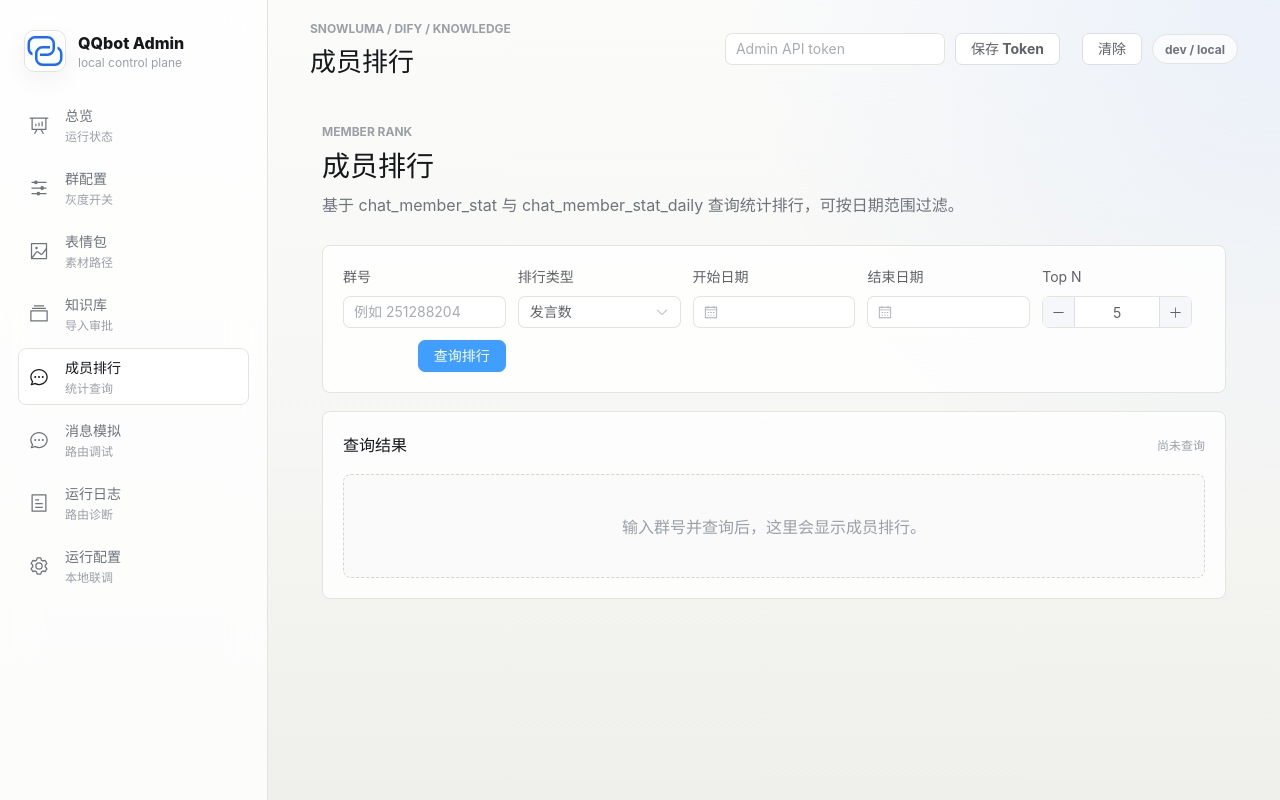
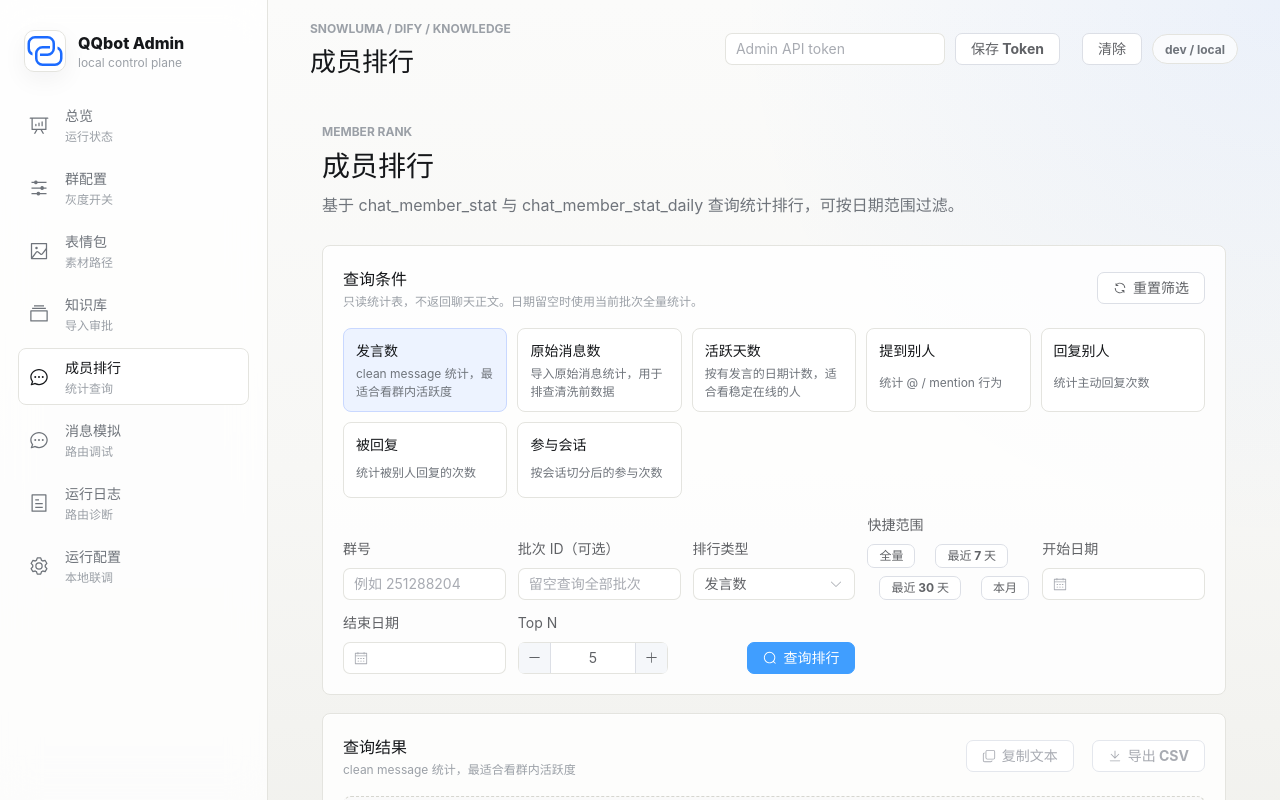
Before and after one commit to yellowshre/qq-group-ai-bot, a Vue app in the folder admin-ui/: page /member-rank in a window 1280 px wide. Shown: the top 800 px of the page. Built offline with nearby package versions, Linux system fonts and the light colour scheme.

Commit message:
feat: polish member rank admin page

```diff
--- a/admin-ui/src/styles/main.css
+++ b/admin-ui/src/styles/main.css
@@ -451,6 +451,47 @@ textarea {
   gap: 12px;
 }
 
+.rank-preset-grid {
+  display: grid;
+  grid-template-columns: repeat(auto-fit, minmax(148px, 1fr));
+  gap: 10px;
+  margin-bottom: 16px;
+}
+
+.rank-preset-card {
+  display: grid;
+  gap: 5px;
+  min-height: 76px;
+  padding: 11px 12px;
+  border: 1px solid var(--line);
+  border-radius: 8px;
+  background: var(--surface);
+  color: var(--text);
+  cursor: pointer;
+  text-align: left;
+}
+
+.rank-preset-card:hover,
+.rank-preset-card.active {
+  border-color: #c9d8ff;
+  background: var(--accent-soft);
+}
+
+.rank-preset-card span {
+  font-size: 14px;
+  font-weight: 760;
+}
+
+.rank-preset-card small {
+  display: -webkit-box;
+  overflow: hidden;
+  color: var(--muted);
+  font-size: 12px;
+  line-height: 1.45;
+  -webkit-box-orient: vertical;
+  -webkit-line-clamp: 2;
+}
+
 .knowledge-filter {
   display: grid;
   grid-template-columns: repeat(auto-fit, minmax(150px, 1fr));
@@ -496,6 +537,25 @@ textarea {
 .rank-table {
   --el-table-border-color: var(--line);
   --el-table-header-bg-color: #f7f7f4;
+}
+
+.rank-result-strip {
+  margin-bottom: 14px;
+}
+
+.member-cell {
+  display: grid;
+  gap: 2px;
+}
+
+.member-cell strong,
+.rank-score {
+  font-weight: 760;
+}
+
+.member-cell span {
+  color: var(--subtle);
+  font-size: 12px;
 }
 
 .knowledge-tabs {
--- a/admin-ui/src/views/MemberRankView.vue
+++ b/admin-ui/src/views/MemberRankView.vue
@@ -1,4 +1,5 @@
 <script setup lang="ts">
+import { CopyDocument, Download, Refresh, Search } from '@element-plus/icons-vue'
 import { ElMessage } from 'element-plus'
 import { computed, ref } from 'vue'
 
@@ -9,6 +10,7 @@ const loading = ref(false)
 const result = ref<MemberRankResponse | null>(null)
 const form = ref({
   groupId: '',
+  batchId: '',
   rankType: 'MESSAGE',
   startDate: '',
   endDate: '',
@@ -16,19 +18,46 @@ const form = ref({
 })
 
 const rankOptions = [
-  { label: '发言数', value: 'MESSAGE' },
-  { label: '原始消息数', value: 'RAW_MESSAGE' },
-  { label: '活跃天数', value: 'ACTIVE_DAYS' },
-  { label: '提到别人', value: 'MENTION' },
-  { label: '回复别人', value: 'REPLY' },
-  { label: '被回复', value: 'REPLIED_BY' },
-  { label: '参与会话', value: 'SESSION' },
+  { label: '发言数', value: 'MESSAGE', hint: 'clean message 统计，最适合看群内活跃度' },
+  { label: '原始消息数', value: 'RAW_MESSAGE', hint: '导入原始消息统计，用于排查清洗前数据' },
+  { label: '活跃天数', value: 'ACTIVE_DAYS', hint: '按有发言的日期计数，适合看稳定在线的人' },
+  { label: '提到别人', value: 'MENTION', hint: '统计 @ / mention 行为' },
+  { label: '回复别人', value: 'REPLY', hint: '统计主动回复次数' },
+  { label: '被回复', value: 'REPLIED_BY', hint: '统计被别人回复的次数' },
+  { label: '参与会话', value: 'SESSION', hint: '按会话切分后的参与次数' },
+]
+
+const quickRanges = [
+  { label: '全量', value: 'all' },
+  { label: '最近 7 天', value: '7d' },
+  { label: '最近 30 天', value: '30d' },
+  { label: '本月', value: 'month' },
 ]
 
 const rangeText = computed(() => {
   if (!result.value) return '尚未查询'
   if (!result.value.startDate && !result.value.endDate) return '当前批次全量统计'
   return `${result.value.startDate ?? ''} 至 ${result.value.endDate ?? ''}`
+})
+
+const selectedRankOption = computed(() =>
+  rankOptions.find((item) => item.value === form.value.rankType) ?? rankOptions[0],
+)
+
+const resultTitle = computed(() => {
+  if (!result.value) return '查询结果'
+  return `${result.value.rankTypeLabel}排行 Top${result.value.topN}`
+})
+
+const resultSummary = computed(() => {
+  if (!result.value) return []
+  return [
+    `groupId ${result.value.groupId}`,
+    result.value.batchId ? `batchId ${result.value.batchId}` : '全部批次',
+    result.value.rankType,
+    rangeText.value,
+    `${result.value.items.length} 条结果`,
+  ]
 })
 
 async function queryRank() {
@@ -40,6 +69,7 @@ async function queryRank() {
   try {
     result.value = await getMemberRank({
       groupId: form.value.groupId.trim(),
+      batchId: parsePositiveInteger(form.value.batchId),
       rankType: form.value.rankType,
       startDate: form.value.startDate || null,
       endDate: form.value.endDate || null,
@@ -50,6 +80,131 @@ async function queryRank() {
   } finally {
     loading.value = false
   }
+}
+
+function setRankType(rankType: string) {
+  form.value.rankType = rankType
+}
+
+function resetForm() {
+  form.value.rankType = 'MESSAGE'
+  form.value.batchId = ''
+  form.value.startDate = ''
+  form.value.endDate = ''
+  form.value.topN = 5
+}
+
+function setQuickRange(value: string) {
+  if (value === 'all') {
+    form.value.startDate = ''
+    form.value.endDate = ''
+    return
+  }
+  const today = new Date()
+  const end = formatDate(today)
+  const start = new Date(today)
+  if (value === '7d') {
+    start.setDate(today.getDate() - 6)
+  } else if (value === '30d') {
+    start.setDate(today.getDate() - 29)
+  } else if (value === 'month') {
+    start.setDate(1)
+  }
+  form.value.startDate = formatDate(start)
+  form.value.endDate = end
+}
+
+async function copyResult() {
+  if (!result.value?.items.length) {
+    ElMessage.warning('当前没有可复制的排行结果')
+    return
+  }
+  const lines = [
+    `${result.value.rankTypeLabel}排行 Top${result.value.topN}`,
+    `群号：${result.value.groupId}`,
+    `范围：${rangeText.value}`,
+    ...result.value.items.map((item) => `${item.rank}. ${displayName(item)} - ${item.score}`),
+  ]
+  try {
+    await navigator.clipboard.writeText(lines.join('\n'))
+    ElMessage.success('排行文本已复制')
+  } catch {
+    ElMessage.error('复制失败，可以手动选中表格内容')
+  }
+}
+
+function downloadCsv() {
+  if (!result.value?.items.length) {
+    ElMessage.warning('当前没有可导出的排行结果')
+    return
+  }
+  const rows = [
+    [
+      'rank',
+      'senderUid',
+      'senderUin',
+      'senderName',
+      'score',
+      'rawMessageCount',
+      'messageCount',
+      'activeDays',
+      'mentionCount',
+      'replyCount',
+      'repliedByCount',
+      'sessionCount',
+    ],
+    ...result.value.items.map((item) => [
+      item.rank,
+      item.senderUid ?? '',
+      item.senderUin ?? '',
+      item.senderName ?? '',
+      item.score,
+      item.rawMessageCount,
+      item.messageCount,
+      item.activeDays,
+      item.mentionCount,
+      item.replyCount,
+      item.repliedByCount,
+      item.sessionCount,
+    ]),
+  ]
+  const csv = rows.map((row) => row.map(escapeCsv).join(',')).join('\n')
+  const blob = new Blob([`\ufeff${csv}`], { type: 'text/csv;charset=utf-8' })
+  const link = document.createElement('a')
+  link.href = URL.createObjectURL(blob)
+  link.download = `member_rank_${result.value.groupId}_${result.value.rankType}.csv`
+  link.click()
+  URL.revokeObjectURL(link.href)
+}
+
+function displayName(item: MemberRankResponse['items'][number]) {
+  return item.senderName || item.senderUin || item.senderUid || 'unknown'
+}
+
+function parsePositiveInteger(value: string) {
+  const normalized = value.trim()
+  if (!normalized) return null
+  const parsed = Number(normalized)
+  return Number.isInteger(parsed) && parsed > 0 ? parsed : null
+}
+
+function formatNumber(value: number) {
+  return new Intl.NumberFormat('zh-CN').format(value)
+}
+
+function formatDate(date: Date) {
+  const year = date.getFullYear()
+  const month = String(date.getMonth() + 1).padStart(2, '0')
+  const day = String(date.getDate()).padStart(2, '0')
+  return `${year}-${month}-${day}`
+}
+
+function escapeCsv(value: unknown) {
+  const text = String(value ?? '')
+  if (/[",\n\r]/.test(text)) {
+    return `"${text.replaceAll('"', '""')}"`
+  }
+  return text
 }
 </script>
 
@@ -63,9 +218,34 @@ async function queryRank() {
     </PageHeader>
 
     <section class="panel">
+      <div class="panel-title-row">
+        <div>
+          <h3>查询条件</h3>
+          <span class="panel-subtitle">只读统计表，不返回聊天正文。日期留空时使用当前批次全量统计。</span>
+        </div>
+        <el-button :icon="Refresh" @click="resetForm">重置筛选</el-button>
+      </div>
+
+      <div class="rank-preset-grid">
+        <button
+          v-for="item in rankOptions"
+          :key="item.value"
+          class="rank-preset-card"
+          :class="{ active: form.rankType === item.value }"
+          type="button"
+          @click="setRankType(item.value)"
+        >
+          <span>{{ item.label }}</span>
+          <small>{{ item.hint }}</small>
+        </button>
+      </div>
+
       <el-form class="rank-form" :model="form" label-position="top">
         <el-form-item label="群号">
           <el-input v-model="form.groupId" placeholder="例如 251288204" clearable />
+        </el-form-item>
+        <el-form-item label="批次 ID（可选）">
+          <el-input v-model="form.batchId" placeholder="留空查询全部批次" clearable />
         </el-form-item>
         <el-form-item label="排行类型">
           <el-select v-model="form.rankType">
@@ -77,6 +257,18 @@ async function queryRank() {
             />
           </el-select>
         </el-form-item>
+        <el-form-item label="快捷范围">
+          <div class="preset-row">
+            <el-button
+              v-for="item in quickRanges"
+              :key="item.value"
+              size="small"
+              @click="setQuickRange(item.value)"
+            >
+              {{ item.label }}
+            </el-button>
+          </div>
+        </el-form-item>
         <el-form-item label="开始日期">
           <el-date-picker v-model="form.startDate" value-format="YYYY-MM-DD" type="date" />
         </el-form-item>
@@ -87,28 +279,63 @@ async function queryRank() {
           <el-input-number v-model="form.topN" :min="1" :max="50" />
         </el-form-item>
         <el-form-item class="rank-submit">
-          <el-button type="primary" :loading="loading" @click="queryRank">查询排行</el-button>
+          <el-button type="primary" :icon="Search" :loading="loading" @click="queryRank">查询排行</el-button>
         </el-form-item>
       </el-form>
     </section>
 
     <section class="panel">
       <div class="panel-title-row">
-        <h3>{{ result ? `${result.rankTypeLabel}排行 Top${result.topN}` : '查询结果' }}</h3>
-        <span class="panel-subtitle">{{ rangeText }}</span>
+        <div>
+          <h3>{{ resultTitle }}</h3>
+          <span class="panel-subtitle">{{ selectedRankOption.hint }}</span>
+        </div>
+        <div class="table-actions">
+          <el-button :icon="CopyDocument" :disabled="!result?.items.length" @click="copyResult">复制文本</el-button>
+          <el-button :icon="Download" :disabled="!result?.items.length" @click="downloadCsv">导出 CSV</el-button>
+        </div>
       </div>
+
+      <div v-if="result" class="result-strip rank-result-strip">
+        <span v-for="item in resultSummary" :key="item">{{ item }}</span>
+      </div>
+
       <el-table v-if="result?.items.length" :data="result.items" class="rank-table">
         <el-table-column prop="rank" label="#" width="72" />
         <el-table-column label="成员" min-width="180">
           <template #default="{ row }">
-            {{ row.senderName || row.senderUin || row.senderUid || 'unknown' }}
+            <div class="member-cell">
+              <strong>{{ displayName(row) }}</strong>
+              <span>{{ row.senderUid || row.senderUin || 'uid unknown' }}</span>
+            </div>
           </template>
         </el-table-column>
-        <el-table-column prop="score" label="分数" width="110" />
-        <el-table-column prop="messageCount" label="发言" width="100" />
-        <el-table-column prop="replyCount" label="回复" width="100" />
-        <el-table-column prop="repliedByCount" label="被回复" width="100" />
-        <el-table-column prop="activeDays" label="活跃天" width="100" />
+        <el-table-column label="当前分数" width="118">
+          <template #default="{ row }">
+            <strong class="rank-score">{{ formatNumber(row.score) }}</strong>
+          </template>
+        </el-table-column>
+        <el-table-column label="发言" width="96">
+          <template #default="{ row }">{{ formatNumber(row.messageCount) }}</template>
+        </el-table-column>
+        <el-table-column label="原始" width="96">
+          <template #default="{ row }">{{ formatNumber(row.rawMessageCount) }}</template>
+        </el-table-column>
+        <el-table-column label="提到" width="96">
+          <template #default="{ row }">{{ formatNumber(row.mentionCount) }}</template>
+        </el-table-column>
+        <el-table-column label="回复" width="96">
+          <template #default="{ row }">{{ formatNumber(row.replyCount) }}</template>
+        </el-table-column>
+        <el-table-column label="被回复" width="96">
+          <template #default="{ row }">{{ formatNumber(row.repliedByCount) }}</template>
+        </el-table-column>
+        <el-table-column label="会话" width="96">
+          <template #default="{ row }">{{ formatNumber(row.sessionCount) }}</template>
+        </el-table-column>
+        <el-table-column label="活跃天" width="96">
+          <template #default="{ row }">{{ formatNumber(row.activeDays) }}</template>
+        </el-table-column>
       </el-table>
       <div v-else class="empty-block">
         输入群号并查询后，这里会显示成员排行。
```
Also changed, not shown: 2 other files (tests, documents, lock files or other folders).
